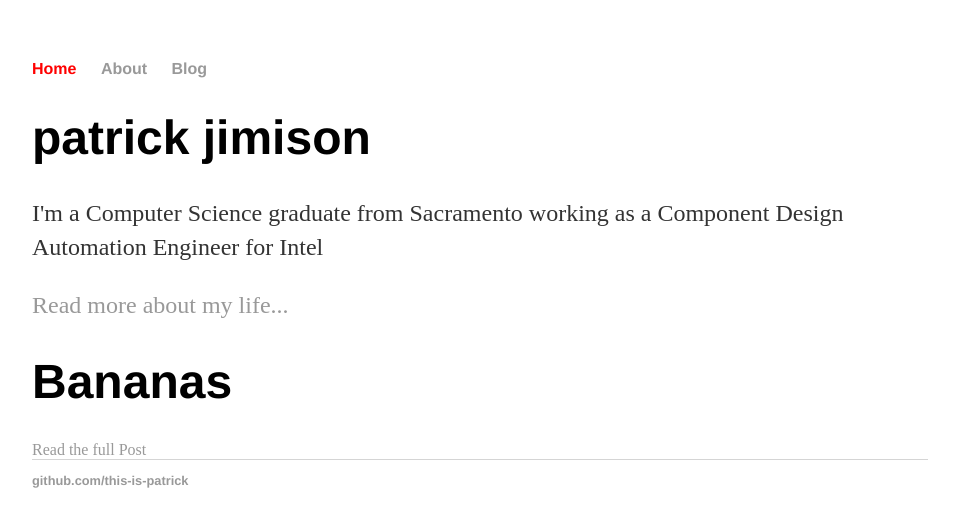
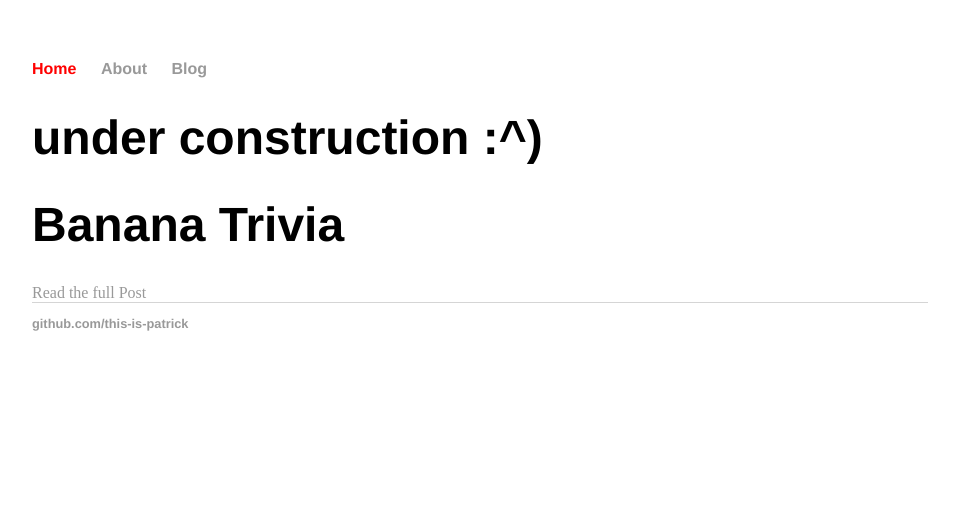
Before and after one commit to this-is-patrick/this-is-patrick.github.io, a Jekyll site: the page built from index.html, in a window 1280 px wide. Shown: the top 527 px of the page, without its empty margins (160-1119 px from the left). Built offline with Jekyll 4.4.1, drawn with Linux system fonts in a browser that asks for light colours.

Commit message:
changed home page and disabled github-pages gem until ready to enable workflow again

```diff
--- a/Gemfile
+++ b/Gemfile
@@ -6,4 +6,5 @@ group :jekyll_plugins do
     gem 'jekyll-sitemap'
     gem 'jekyll-feed'
     gem 'jekyll-seo-tag'
+    #gem 'github-pages'
 end
--- a/_layouts/post.html
+++ b/_layouts/post.html
@@ -2,7 +2,7 @@
 layout: default
 ---
 <h1>{{ page.title }}</h1>
-<p>{{ page.date | date_to_string }} - {{ page.author }}</p>
+<p>{{ page.date | date_to_string }}</p>
 <div class="post">
 {{ content }}
 </div>
--- a/_posts/2020-03-28-bananas.md
+++ b/_posts/2020-03-28-bananas.md
@@ -1,5 +1,6 @@
 ---
 author: Patrick
+title: Banana Trivia
 ---
 
 A banana is an edible fruit – botanically a berry – produced by several kinds
--- a/index.html
+++ b/index.html
@@ -2,9 +2,7 @@
 title: Home
 ---
 <div class="blurb">
-<h1>{{ "Patrick Jimison" | downcase }}</h1>
-<p>I'm a Computer Science graduate from Sacramento working as a Component Design Automation Engineer for Intel</p>
-<p> <a href="/about">Read more about my life...</a></p>
+<h1>{{ "under construction :^)" }}</h1>
 </div><!-- /.blurb -->
 {% assign post = site.posts.first %}
 <div class="c-hero" style="background: url({{post.thumbnail_image.large | relative_url}})bottom center / cover no-repeat;">
```
